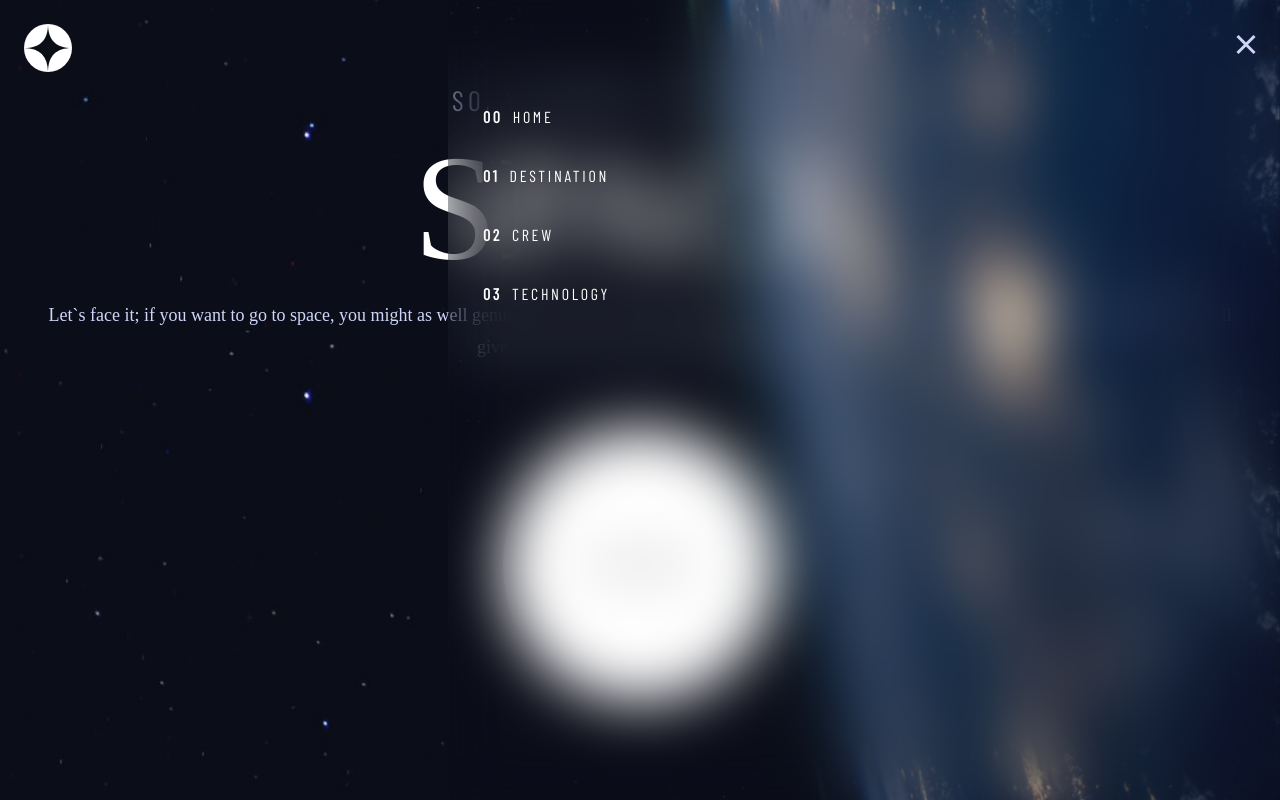
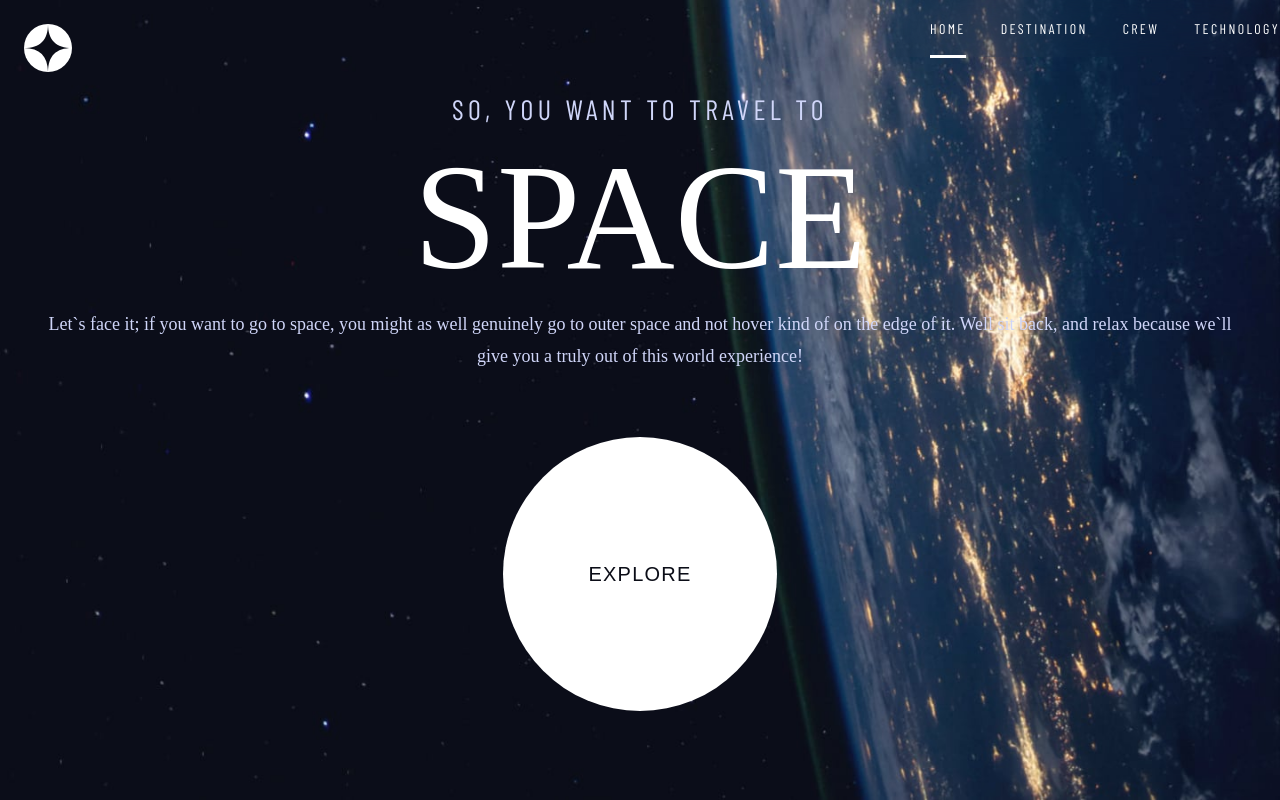
Before and after one commit to KamilKonopski/space-tourism-website-main, a React (Create React App) app: page / in a window 1280 px wide. Built offline with nearby package versions, Linux system fonts and the light colour scheme; a web font is replaced by a local one.

Commit message:
add tablet styles

```diff
--- a/src/components/Menu/Menu.module.css
+++ b/src/components/Menu/Menu.module.css
@@ -8,13 +8,13 @@
     position: absolute;
     right: 0;
     top: 0;
-    transform: translateX(0);
+    transform: translateX(150%);
     transition: transform 0.2s linear;
     width: 65%;
 }
 
-.menu.hidden {
-    transform: translateX(150%);
+.menu.show {
+    transform: translateX(0%);
 }
 
 .burger--close {
@@ -41,3 +41,31 @@
     margin-right: 1rem;
     font-weight: 700;
 }
+
+@media screen and (min-width: 800px) {
+    .menu {
+        flex-direction: row;
+        height: auto;
+        transform: translateX(0);
+        position: static;
+        width: 100%;
+    }
+
+    .burger--close {
+        display: none;
+    }
+
+    .menu__item {
+        font-size: 1.4rem;
+        letter-spacing: 2.36px;
+    }
+
+    .menu__item--active {
+        border-bottom: 3px solid var(--white-color);
+        padding-bottom: 1.8rem;
+    }
+
+    .menu__item span {
+        display: none;
+    }
+}
```
